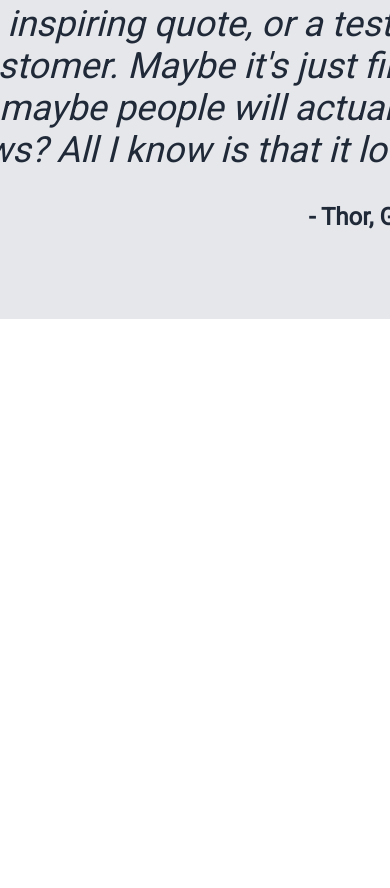
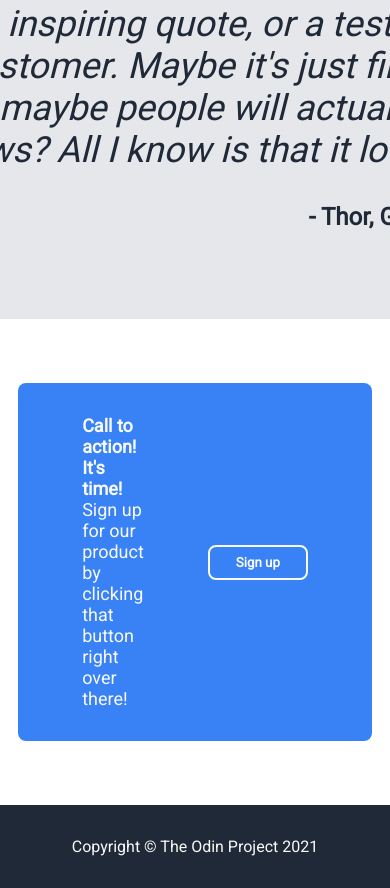
Before and after one commit to DCross13/odin-landing-page, a plain HTML site: page index.html in a window 390 px wide. Shown: the part 1221-2109 px from the top of the page. Before the commit the page ends 1540 px from the top, so only its background shows below. Drawn offline with Linux system fonts and the light colour scheme.

Commit message:
Completed landing page
-Added call to action box and footer. Tested in both 1920 and 1080 px widths, site works and is responsive between those ranges.

```diff
--- a/css/styles.css
+++ b/css/styles.css
@@ -154,3 +154,60 @@ body {
     font-size: 24px;
     font-weight: bolder;
 }
+
+.action-container {
+    display: flex;
+    justify-content: center;
+    align-items: center;
+    margin: 64px;
+    color: #f9faf8;
+}
+
+.action-box {
+    display: flex;
+    align-items: center;
+    background-color: #3882f6;
+    border-radius: 8px;
+    padding: 32px 64px;
+    gap: 64px
+}
+
+.action-text {
+    display: flex;
+    flex-direction: column;
+    justify-content: center;
+}
+
+.action-text h1 {
+    font-size: 18px;
+    margin: 0px;
+    padding: 0px;
+}
+
+.action-text p {
+    font-size: 18px;
+    margin: 0px;
+    padding: 0px;
+}
+
+.action-button button {
+    border: #f9faf8;
+    border-radius: 8px;
+    border-style: solid;
+    border-width: 2px;
+    background-color: #3882f6;
+    color: #f9faf8;
+    padding: 8px;
+    font-family: "Roboto";
+    font-weight: bold;
+    width: 100px;
+}
+
+.footer {
+    display: flex;
+    justify-content: center;
+    align-items: center;
+    background-color: #1f2937;
+    color: #f9faf8;
+    padding: 32px;
+}
--- a/index.html
+++ b/index.html
@@ -61,5 +61,19 @@
             </div>
         </div>
     </div>
+    <div class="action-container">
+        <div class="action-box">
+            <div class="action-text">
+                <h1>Call to action! It's time!</h1>
+                <p>Sign up for our product by clicking that button right over there!</p>
+            </div>
+            <div class="action-button">
+                <button>Sign up</button>
+            </div>
+        </div>
+    </div>
+    <div class="footer">
+        <div class="footer-text">Copyright © The Odin Project 2021</div>
+    </div>
 </body>
 </html>
```
